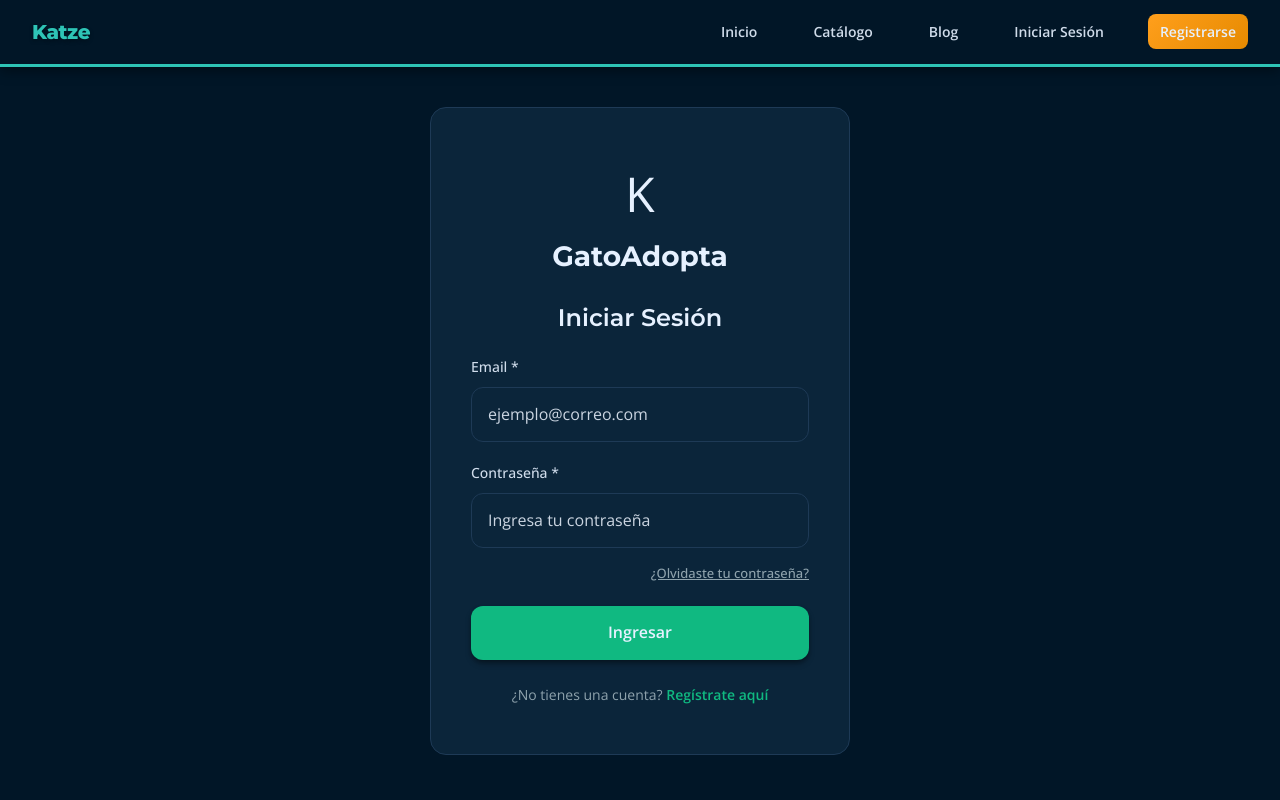
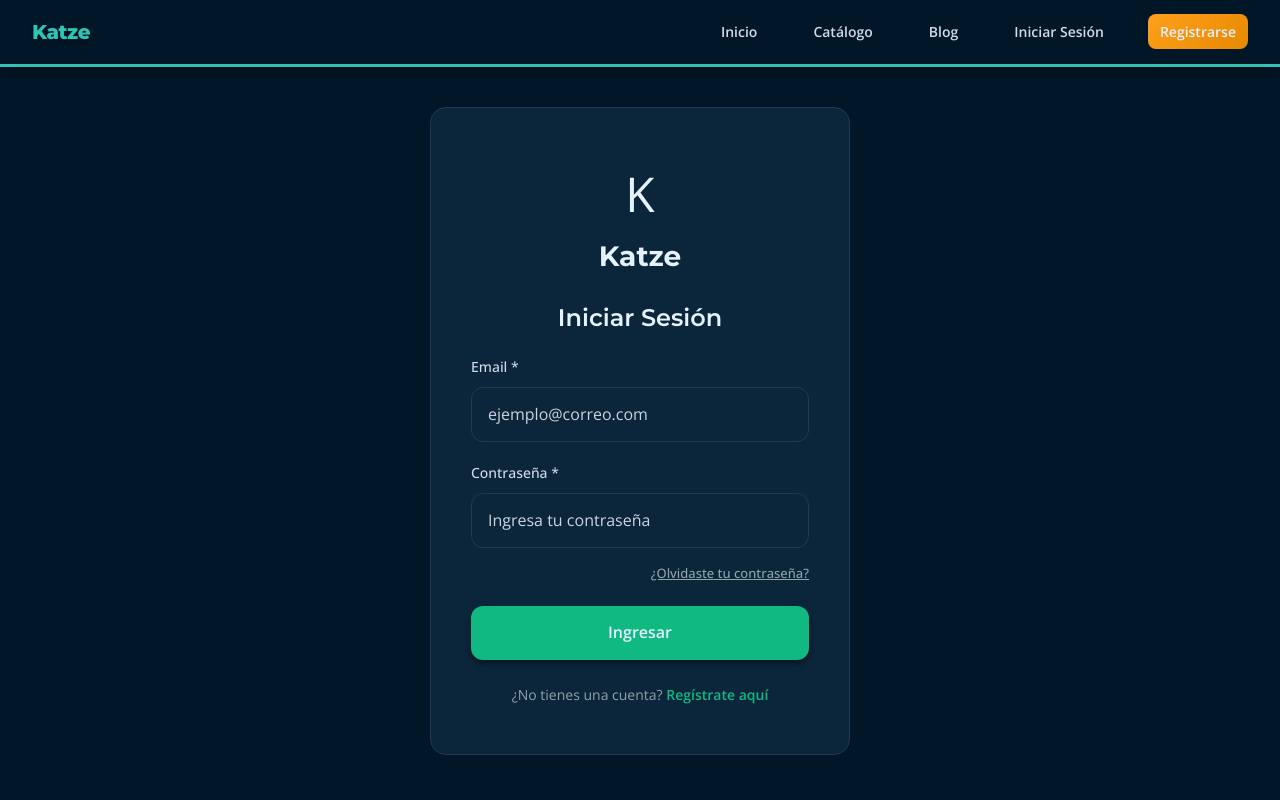
Before and after one commit to joelspa/Katze, a React (Vite) app in the folder frontend/: page /login in a window 1280 px wide. Shown: the top 800 px of the page. Built offline with nearby package versions, Linux system fonts and the light colour scheme; no server answers.

Commit message:
fix: Update logo text from 'GatoAdopta' and 'AdoptaUnGato' to 'Katze' in Login and Register pages

```diff
--- a/frontend/src/pages/Login.tsx
+++ b/frontend/src/pages/Login.tsx
@@ -127,7 +127,7 @@ const Login = () => {
             <div className="container">
                 <div className="logo-section">
                     <div className="logo-icon">K</div>
-                    <h1 className="logo-text">GatoAdopta</h1>
+                    <h1 className="logo-text">Katze</h1>
                 </div>
 
                 <h2>Iniciar Sesión</h2>
--- a/frontend/src/pages/Register.tsx
+++ b/frontend/src/pages/Register.tsx
@@ -126,7 +126,7 @@ const Register = () => {
             <div className="container">
                 <div className="logo-section">
                     <div className="logo-icon">K</div>
-                    <h1 className="logo-text">AdoptaUnGato</h1>
+                    <h1 className="logo-text">Katze</h1>
                 </div>
 
                 <h2>Registro de Usuario</h2>
```
